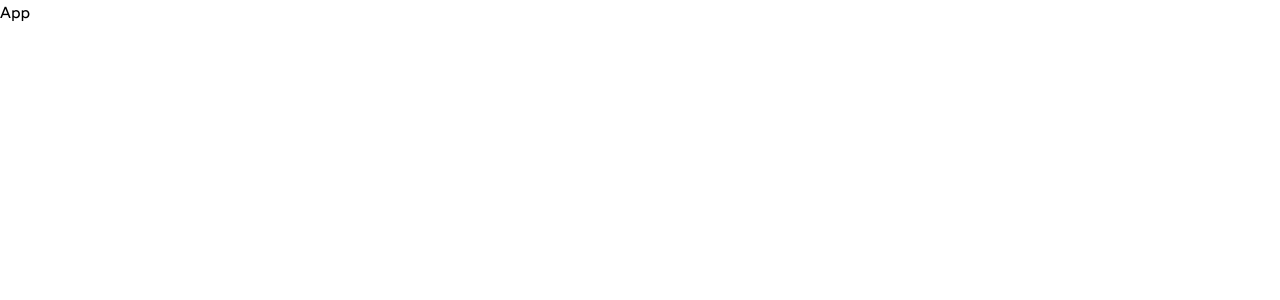
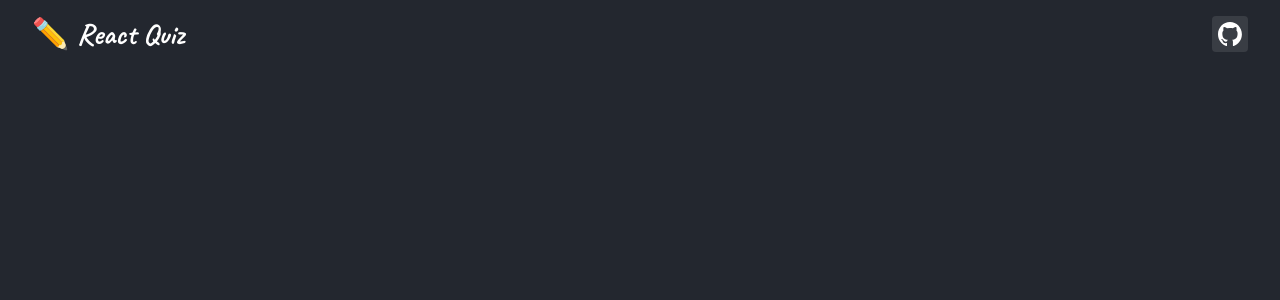
Before and after one commit to puryazarchiny/react-quiz, a React (Vite) app: page / in a window 1280 px wide. Shown: the top 300 px of the page. Built offline with nearby package versions, Linux system fonts and the light colour scheme.

Commit message:
Add header section

```diff
--- a/src/components/App.tsx
+++ b/src/components/App.tsx
@@ -1,7 +1,12 @@
+import Header from "./Header";
 import Body from "./containers/Body";
 
 function App() {
-  return <Body classes="font-wotfard">App</Body>;
+  return (
+    <Body classes="bg-[#23272f] font-wotfard">
+      <Header />
+    </Body>
+  );
 }
 
 export default App;
--- /dev/null
+++ b/src/components/Header.tsx
@@ -0,0 +1,27 @@
+import Wrapper from "./containers/Wrapper";
+
+function Header() {
+  return (
+    <header>
+      <Wrapper classes="flex justify-between p-4">
+        <a href="#" className="font-caveat text-3xl font-bold text-white">
+          ✏️ React Quiz
+        </a>
+
+        <a
+          href="https://github.com/puryazarchiny/react-quiz"
+          target="_blank"
+          className="flex h-9 w-9 cursor-pointer items-center justify-center rounded bg-[#393d44] hover:bg-[#4f5259]"
+        >
+          <img
+            src="/icons/github-mark-white.svg"
+            alt="Invertocat logo"
+            className="w-6"
+          />
+        </a>
+      </Wrapper>
+    </header>
+  );
+}
+
+export default Header;
```
